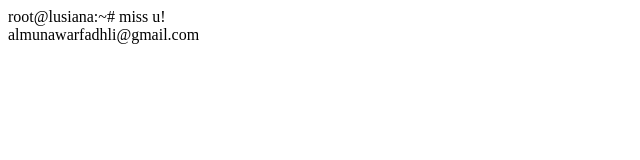
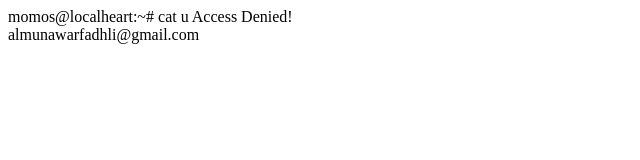
Before and after one commit to momos1337/momos1337.github.io, a plain HTML site: page index.html in a window 1280 px wide. Shown: the whole page, without its empty margins (0-640 px from the left). Drawn offline with Linux system fonts and the light colour scheme.

Commit message:
Update index.html

```diff
--- a/index.html
+++ b/index.html
@@ -1,3 +1,5 @@
-root@lusiana:~# miss u!
+<title>💔</title>
+momos@localheart:~# cat u
+Access Denied!
 <br>
 almunawarfadhli@gmail.com
```
